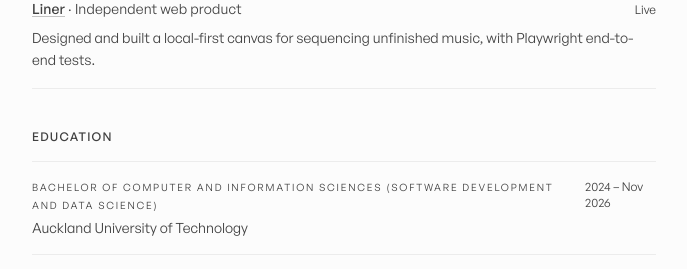
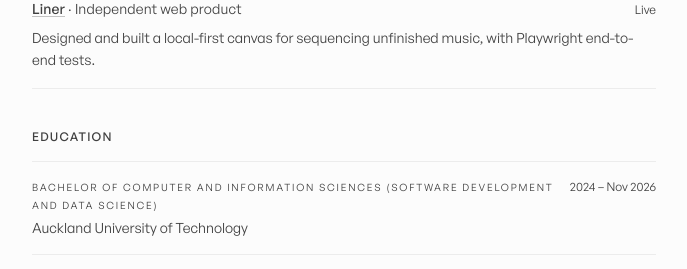
Before and after one commit to maxwellyoung/dev.maxwellyoung.info, a Next.js app: page /resume in a window 1280 px wide. Shown: the part 1615-1884 px from the top of the page, without its empty margins (296-983 px from the left). Built offline with nearby package versions, Linux system fonts and the light colour scheme; no server answers.

Commit message:
Keep education dates on one line

```diff
--- a/src/components/EducationItem.tsx
+++ b/src/components/EducationItem.tsx
@@ -17,7 +17,7 @@ export function EducationItem({
         <span className="resume-label transition-colors duration-300 group-hover:text-foreground">
           {degree}
         </span>
-        <span className="text-xs font-normal text-muted-foreground font-inter">
+        <span className="shrink-0 whitespace-nowrap text-xs font-normal text-muted-foreground font-inter">
           {date}
         </span>
       </div>
```
